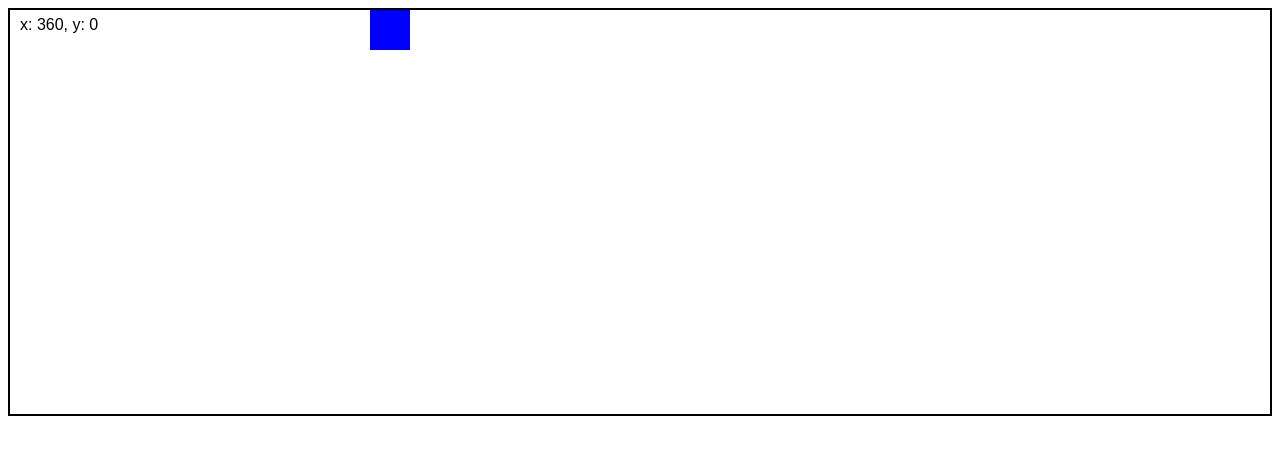
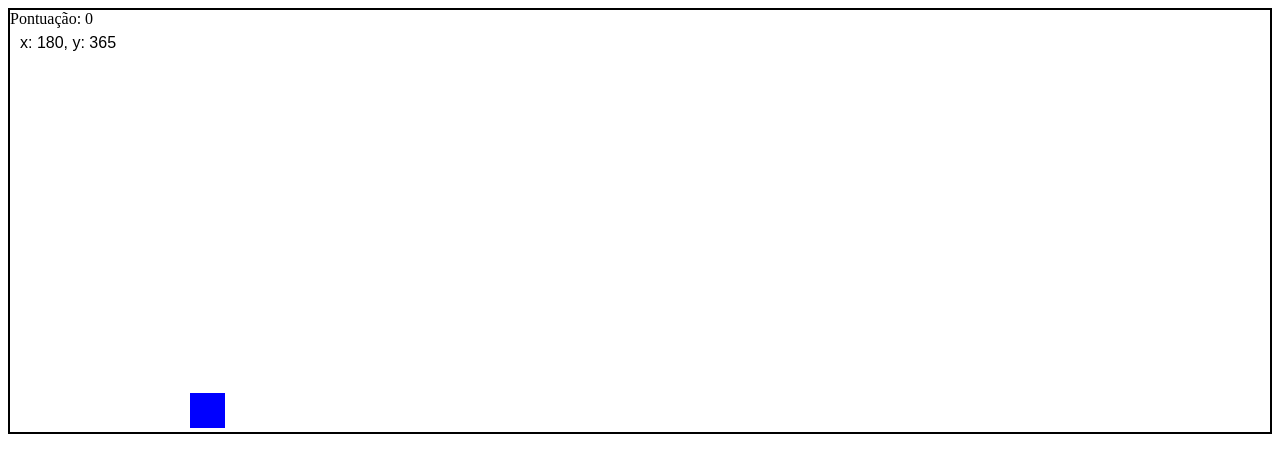
Before and after one commit to murilloyoung/aula_movimentacao, a plain HTML site: page index.html in a window 1280 px wide. Drawn offline with Linux system fonts and the light colour scheme.

Commit message:
atualizar codigo do jogo

```diff
--- a/index.html
+++ b/index.html
@@ -1,10 +1,12 @@
 <!doctype html>
 <html>
   <head>
+    <meta charset="utf-8" />
     <title>Meu Primeiro Jogo</title>
     <link rel="stylesheet" type="text/css" href="style.css" />
   </head>
   <body>
+    <div class="Status">Pontuação: <span id="placar">0</span></div>
     <canvas id="jogoCanvas" width="400" height="400"></canvas>
     <script src="main.js"></script>
   </body>
--- a/main.js
+++ b/main.js
@@ -1,27 +1,76 @@
 const canvas = document.getElementById("jogoCanvas");
 const ctx = canvas.getContext("2d");
+const spanPlacar = document.getElementById("placar");
+
+let pontuacao = 0;
+let frames = 0;
+let jogoAtivo = true;
+let velocidadeGlobal = 3;
+let frequenciaCriacao = 60;
 
 // Config personagem
 let player = {
-  x: 360,
-  y: 0,
-  tamanho: 40,
-  velocidade: 5,
+  x: 180,
+  y: 430,
+  tamanho: 35,
+  velocidade: 6,
   cor: "blue",
 };
+
+let obstaculos = [];
 
 // Monitor de Teclas
 let teclas = {};
 window.addEventListener("keydown", (e) => (teclas[e.key] = true));
 window.addEventListener("keyup", (e) => (teclas[e.key] = false));
 
+function gerenciarMovimento() {}
+// Movimentação do jogador
+if (teclas["ArrowLeft"] && player.x > 0) {
+  player.x -= player.velocidade;
+}
+
+if (teclas["ArrowRight"] && player.x < canvas.width - player.tamanho) {
+  player.x += player.velocidade;
+}
+
+if (teclas["ArrowUp"] && player.y > 0) {
+  player.y -= player.velocidade;
+}
+
+if (teclas["ArrowDown"] && player.y < canvas.height - player.tamanho) {
+  player.y += player.velocidade;
+}
+
+setInterval(() => {
+  if (jogoAtivo) {
+    velocidadeGlobal += 1;
+    console.log("Aumentando velocidade base para: " + velocidadeGlobal);
+  }
+}, 3000);
+
 function atualizar() {
-  // Movimentaçao eixo y
-  if (teclas["ArrowUp"]) player.y -= player.velocidade;
-  if (teclas["ArrowDown"]) player.y += player.velocidade;
-  // Movimentaçao eixo x
-  if (teclas["ArrowLeft"]) player.x -= player.velocidade;
-  if (teclas["ArrowRight"]) player.x += player.velocidade;
+  frames++;
+  if (frames % frequenciaCriacao === 0) {
+    obstaculos.push({
+      x: Math.random() * (canvas.width - 25),
+      y: -30,
+      tamanho: 25,
+      cor: "#e74c3c",
+    });
+  }
+}
+
+// ! Movimentaçao player
+function atualizar() {
+  if (teclas["ArrowUp"] || teclas["w"] || teclas["W"])
+    player.y -= player.velocidade;
+  if (teclas["ArrowDown"] || teclas["s"] || teclas["S"])
+    player.y += player.velocidade;
+  if (teclas["ArrowLeft"] || teclas["a"] || teclas["A"])
+    player.x -= player.velocidade;
+  if (teclas["ArrowRight"] || teclas["d"] || teclas["D"])
+    player.x += player.velocidade;
 
   // colisão com bordas do canvas
   if (player.x < 1) player.x = 0;
```
